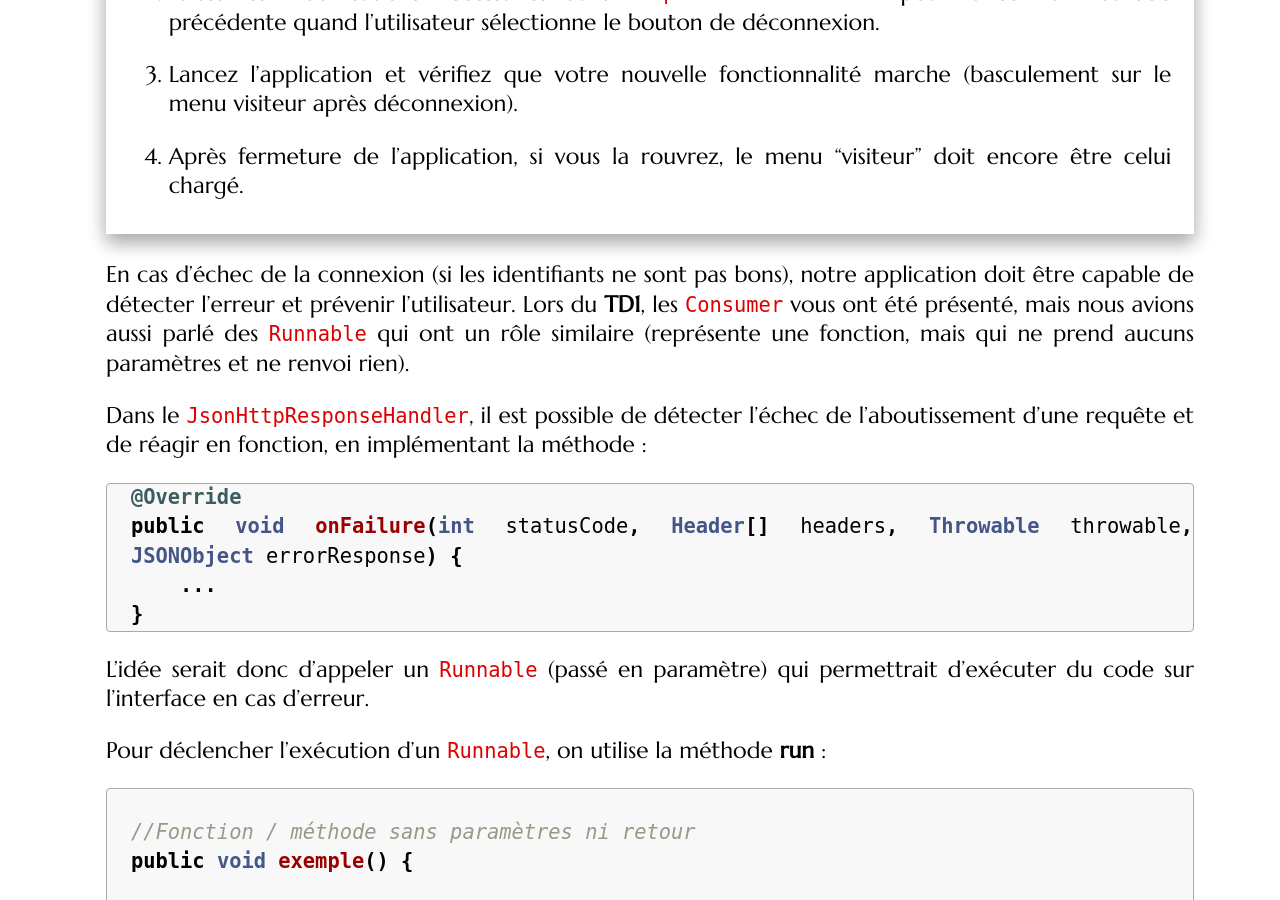
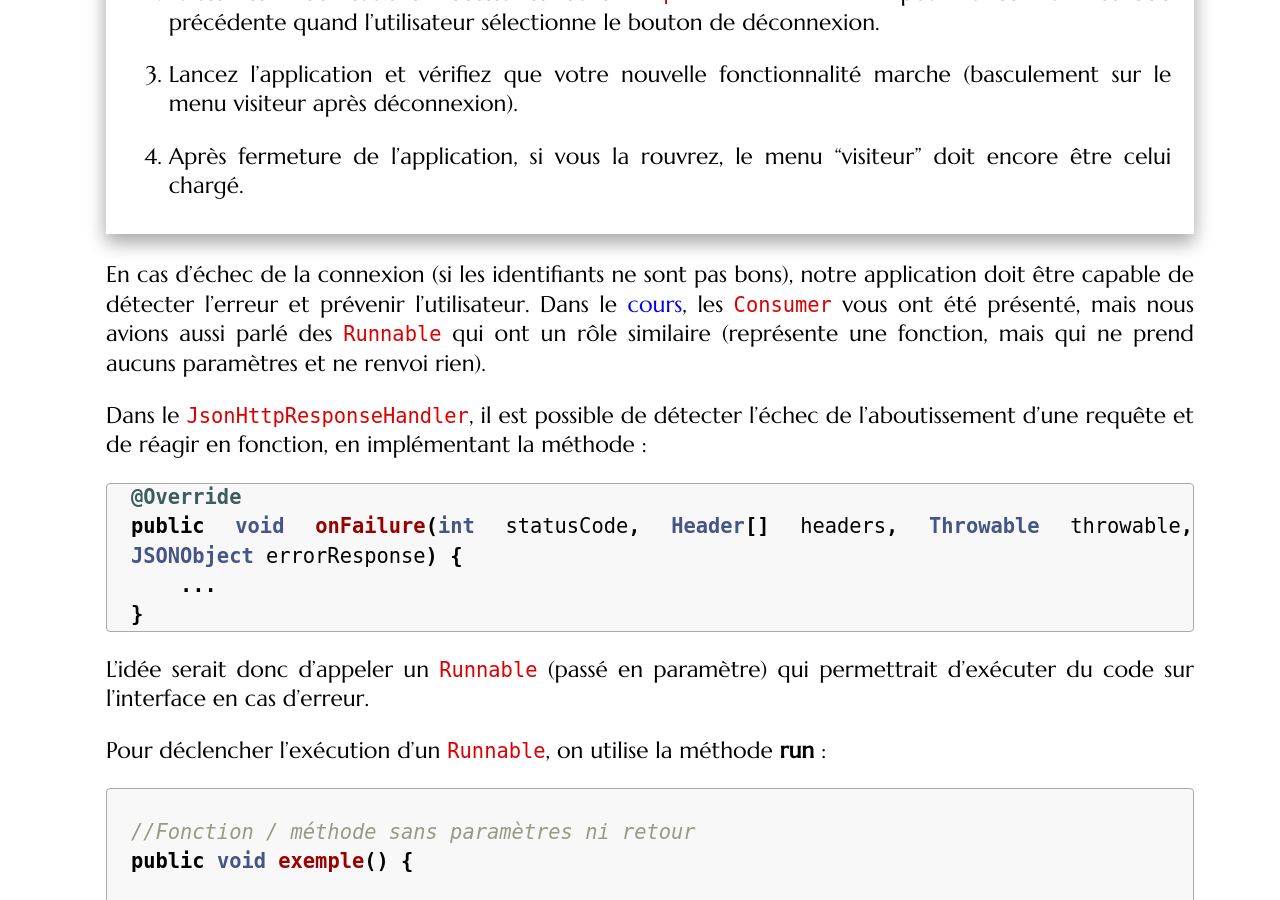
Before and after one commit to mgasquet/ProgMobile-Android-LP-APIDAE, a Jekyll site: the page built from tutorials/tutorial3.md, in a window 1280 px wide and 900 px high, scrolled down 36473 px. Built offline with Jekyll 4.4.1, drawn with Linux system fonts in a browser that asks for light colours; some web fonts are replaced.

Commit message:
update td3

```diff
--- a/tutorials/tutorial3.md
+++ b/tutorials/tutorial3.md
@@ -1093,7 +1093,7 @@ Pour se déconnecter, il suffit que le client supprime son `JWT` en local. En ef
 
 </div>
 
-En cas d'échec de la connexion (si les identifiants ne sont pas bons), notre application doit être capable de détecter l'erreur et prévenir l'utilisateur. Lors du **TD1**, les `Consumer` vous ont été présenté, mais nous avions aussi parlé des `Runnable` qui ont un rôle similaire (représente une fonction, mais qui ne prend aucuns paramètres et ne renvoi rien).
+En cas d'échec de la connexion (si les identifiants ne sont pas bons), notre application doit être capable de détecter l'erreur et prévenir l'utilisateur. Dans le [cours]({{site.baseurl}}/classes/cours1.pdf), les `Consumer` vous ont été présenté, mais nous avions aussi parlé des `Runnable` qui ont un rôle similaire (représente une fonction, mais qui ne prend aucuns paramètres et ne renvoi rien).
 
 Dans le `JsonHttpResponseHandler`, il est possible de détecter l'échec de l'aboutissement d'une requête et de réagir en fonction, en implémentant la méthode :
 
```
